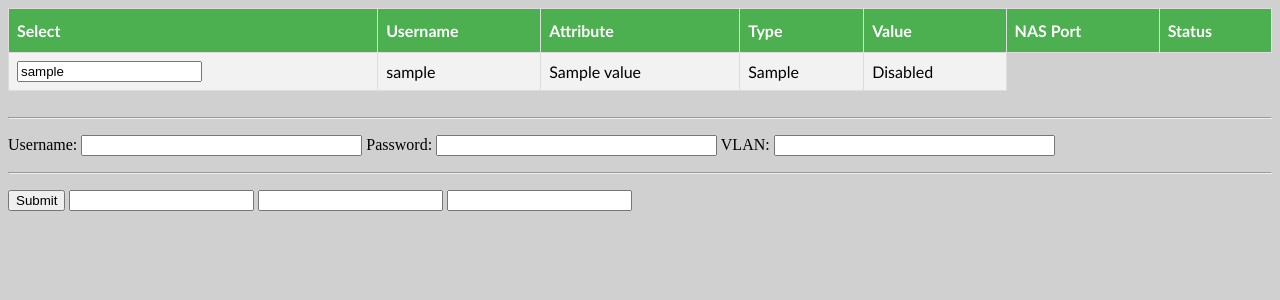
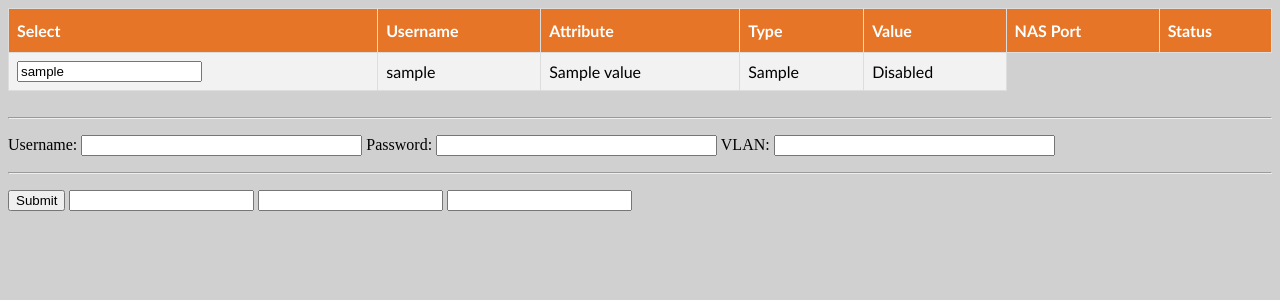
Before and after one commit to SUNET/cnaas-nac, a Python web app: template src/cnaas_nac/api/templates/index.html in a window 1280 px wide. Shown: the top 300 px of the page. Run offline with Jinja, Linux system fonts and the light colour scheme; the template is opened without the code that fills it: most values are stand-ins (such as "Sample title", 1, 10 or a date in 2020); form fields are guessed from the names that the template uses.

Commit message:
Change table header color.

```diff
--- a/src/cnaas_nac/api/templates/index.html
+++ b/src/cnaas_nac/api/templates/index.html
@@ -18,7 +18,7 @@
 	padding-top: 12px;
 	padding-bottom: 12px;
 	text-align: left;
-	background-color: #4CAF50;
+	background-color: #E67527;
 	color: white;
     }
   </style>
```
